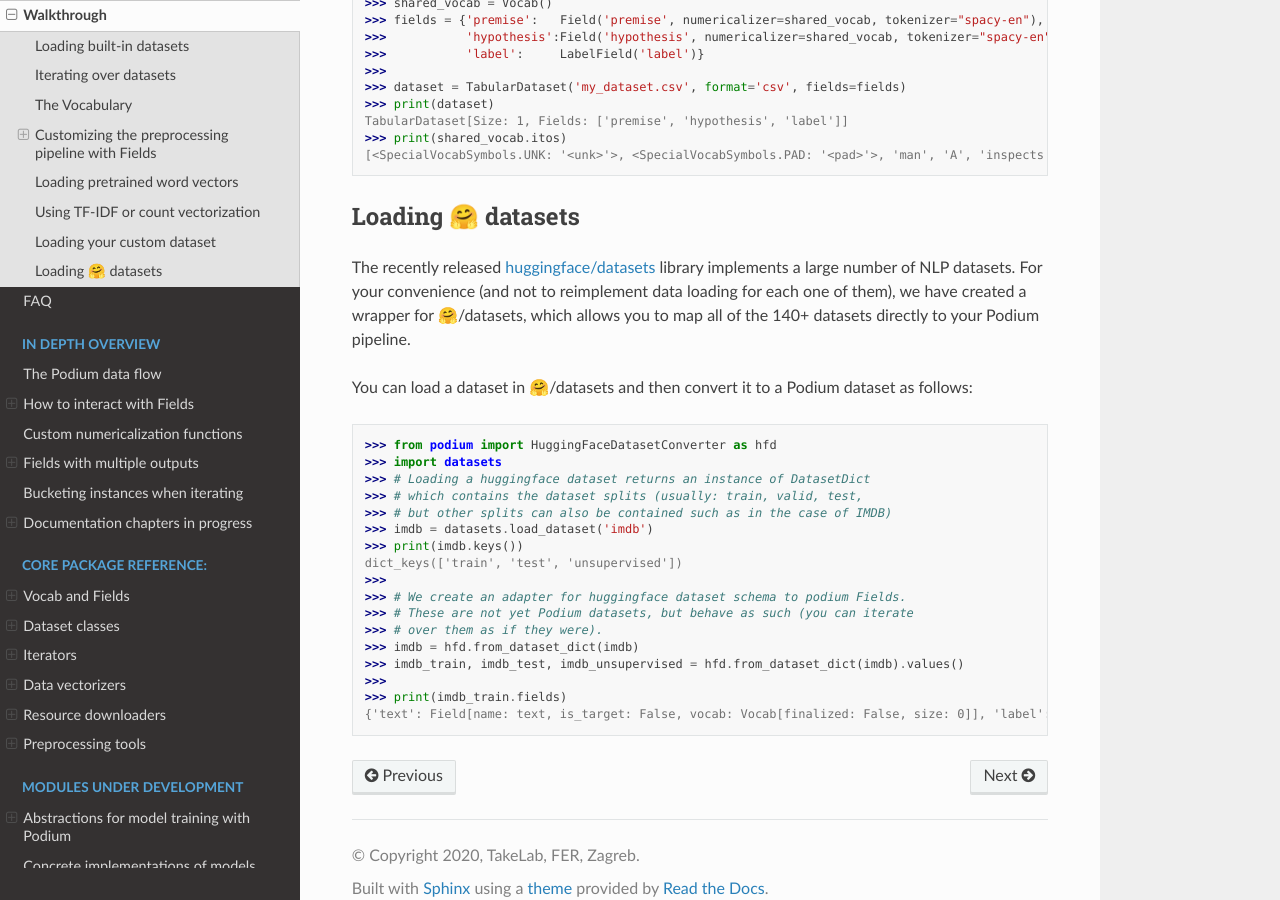
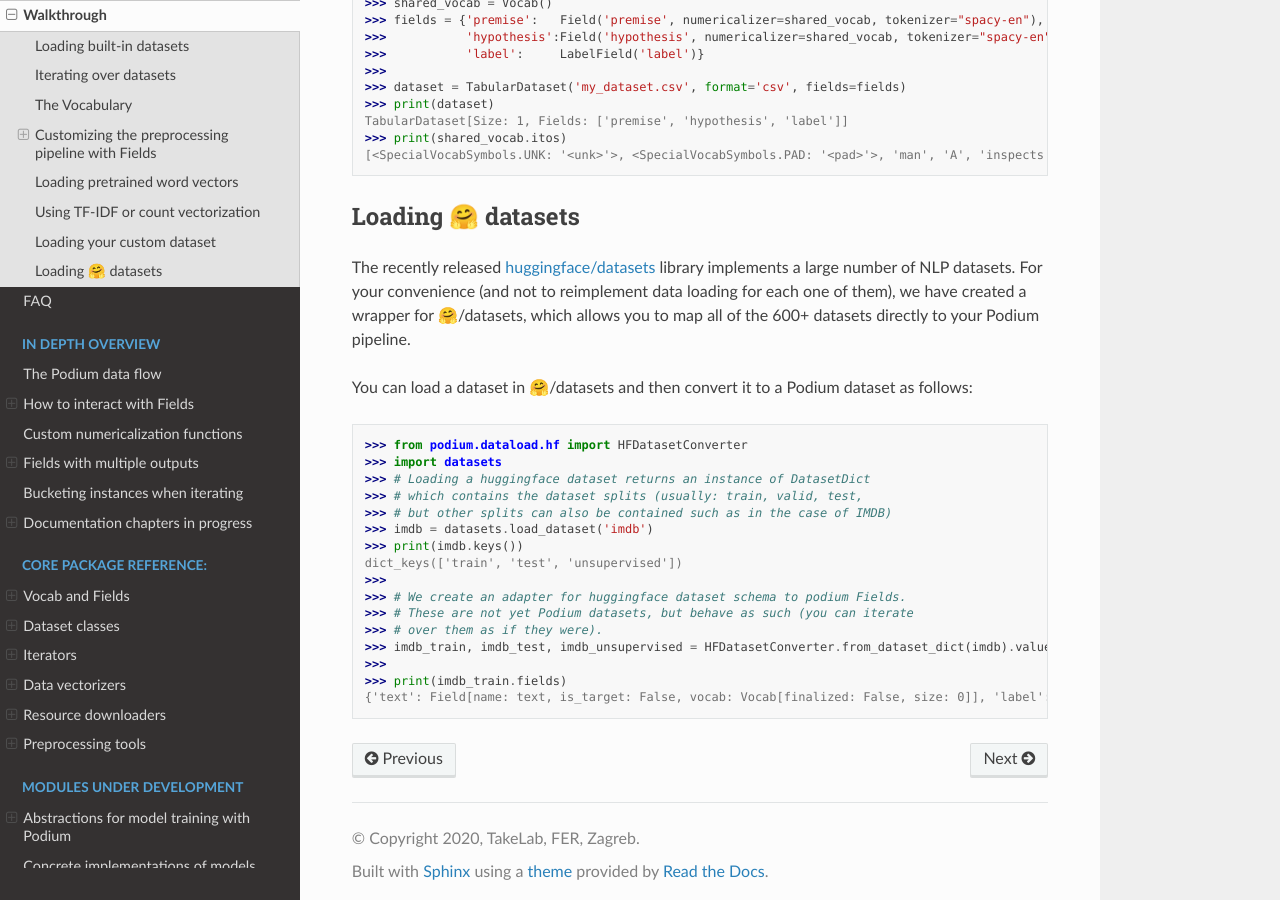
Before and after one commit to TakeLab/podium, a Sphinx documentation site: the page built from docs/source/walkthrough.rst, in a window 1280 px wide and 900 px high, scrolled down 6996 px. Built offline with Sphinx 7.4.7 and the Read the Docs theme 2.0.0, drawn with Linux system fonts in a browser that asks for light colours.

Commit message:
[docs] Fix HF example and style fixes (#263)
* Fix hf section in walkthrough

* Small doc fixes

* Fix import

```diff
--- a/docs/source/faq.rst
+++ b/docs/source/faq.rst
@@ -12,7 +12,7 @@
   >>> from podium.datasets import SST
   >>> sst_train, sst_test, sst_dev = SST.get_dataset_splits()
   >>> x, y = sst_train.batch()
-  >>> print(f"{x.text.shape}\n{y.label.shape}")
+  >>> print(x.text.shape, y.label.shape, sep='\n')
   (6920, 52)
   (6920, 1)
 
--- a/docs/source/walkthrough.rst
+++ b/docs/source/walkthrough.rst
@@ -254,13 +254,13 @@
 Loading 🤗 datasets
 --------------------
 
-The recently released `huggingface/datasets <https://github.com/huggingface/datasets>`__ library implements a large number of NLP datasets. For your convenience (and not to reimplement data loading for each one of them), we have created a wrapper for 🤗/datasets, which allows you to map all of the 140+ datasets directly to your Podium pipeline.
+The recently released `huggingface/datasets <https://github.com/huggingface/datasets>`__ library implements a large number of NLP datasets. For your convenience (and not to reimplement data loading for each one of them), we have created a wrapper for 🤗/datasets, which allows you to map all of the 600+ datasets directly to your Podium pipeline.
 
 You can load a dataset in 🤗/datasets and then convert it to a Podium dataset as follows:
 
 .. code-block:: python
 
-  >>> from podium import HuggingFaceDatasetConverter as hfd
+  >>> from podium.dataload.hf import HFDatasetConverter
   >>> import datasets
   >>> # Loading a huggingface dataset returns an instance of DatasetDict
   >>> # which contains the dataset splits (usually: train, valid, test,
@@ -272,8 +272,7 @@
   >>> # We create an adapter for huggingface dataset schema to podium Fields.
   >>> # These are not yet Podium datasets, but behave as such (you can iterate
   >>> # over them as if they were).
-  >>> imdb = hfd.from_dataset_dict(imdb)
-  >>> imdb_train, imdb_test, imdb_unsupervised = hfd.from_dataset_dict(imdb).values()
+  >>> imdb_train, imdb_test, imdb_unsupervised = HFDatasetConverter.from_dataset_dict(imdb).values()
   >>>
   >>> print(imdb_train.fields)
   {'text': Field[name: text, is_target: False, vocab: Vocab[finalized: False, size: 0]], 'label': LabelField[name: label, is_target: True]}
```
Also changed, not shown: docs/source/advanced.rst (+5 -5 lines).
